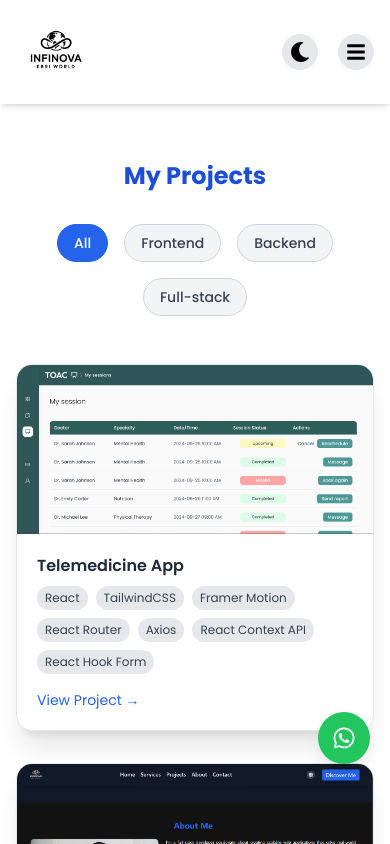
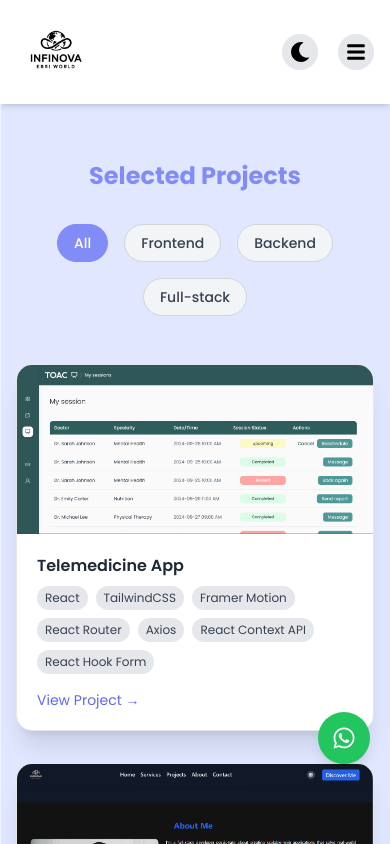
Before and after one commit to Owens01/Xshare, a React (Vite) app: page /projects in a window 390 px wide. Shown: the top 844 px of the page. Built offline with nearby package versions, Linux system fonts and the light colour scheme.

Commit message:
Update project styles and descriptions for consistency and clarity

```diff
--- a/src/components/Project.jsx
+++ b/src/components/Project.jsx
@@ -22,13 +22,13 @@ export default function Projects() {
   return (
     <section
       id="projects"
-      className="py-20 bg-white dark:bg-gray-900 px-4 sm:px-10"
+      className="py-20  bg-indigo-100 dark:bg-gray-900 px-4 sm:px-10"
     >
       <h2
-        className="text-2xl sm:text-3xl font-bold mb-8 text-center text-blue-700 dark:text-white"
+        className="text-2xl sm:text-3xl font-bold mb-8 text-center text-indigo-400 dark:text-white"
         data-aos="fade-down"
       >
-        My Projects
+        Selected Projects
       </h2>
 
       <div className="flex justify-center gap-4 mb-12 flex-wrap items-center">
@@ -38,7 +38,7 @@ export default function Projects() {
             onClick={() => setSelectedCategory(cat)}
             className={`px-4 py-2 rounded-full text-sm font-medium border transition-colors ${
               selectedCategory === cat
-                ? "bg-blue-600 text-white border-blue-600"
+                ? "bg-indigo-400 text-white border-indigo-400"
                 : "bg-gray-100 dark:bg-gray-800 text-gray-700 dark:text-white border-gray-300 dark:border-gray-600"
             }`}
           >
@@ -65,8 +65,8 @@ export default function Projects() {
                 loading="lazy"
                 className="w-full object-cover group-hover:scale-105 transition-transform duration-500"
               />
-              <div className="absolute inset-0 bg-blue-600/0 group-hover:bg-blue-600/20 transition-colors duration-300 flex items-center justify-center">
-                <span className="text-white font-semibold text-lg opacity-0 group-hover:opacity-100 transition-opacity duration-300 bg-blue-600/80 px-4 py-2 rounded-lg">
+              <div className="absolute inset-0 bg-indigo-600/0 group-hover:bg-indigo-600/20 transition-colors duration-300 flex items-center justify-center">
+                <span className="text-white font-semibold text-lg opacity-0 group-hover:opacity-100 transition-opacity duration-300 bg-indigo-400 px-4 py-2 rounded-lg">
                   View Details
                 </span>
               </div>
@@ -88,7 +88,7 @@ export default function Projects() {
                   </span>
                 ))}
               </div>
-              <div className="flex justify-between text-sm text-blue-600 dark:text-blue-400">
+              <div className="flex justify-between text-sm text-indigo-500 dark:text-indigo-400">
                 <span className="group-hover:underline">View Project →</span>
               </div>
             </div>
--- a/src/components/WhatsAppButton.jsx
+++ b/src/components/WhatsAppButton.jsx
@@ -1,6 +1,6 @@
 import { FaWhatsapp } from "react-icons/fa";
 
-const WHATSAPP_NUMBER = "2348029464906";
+const WHATSAPP_NUMBER = "2348119950145";
 const DEFAULT_MESSAGE = "Hi Owen, I came across your portfolio and would like to discuss a project with you.";
 
 const WhatsAppButton = () => {
--- a/src/pages/ProjectsPage.jsx
+++ b/src/pages/ProjectsPage.jsx
@@ -9,12 +9,12 @@ const ProjectsPage = () => {
         <title>Projects | Owen</title>
         <meta
           name="description"
-          content="Explore my portfolio of web/mobile app development projects."
+          content="Explore my web/mobile app development projects."
         />
         <meta property="og:title" content="Projects | Owen" />
         <meta
           property="og:description"
-          content="Explore my portfolio of web/mobile app development projects."
+          content="Explore my web/mobile app development projects."
         />
       </Helmet>
       <div className="pt-20">
```
